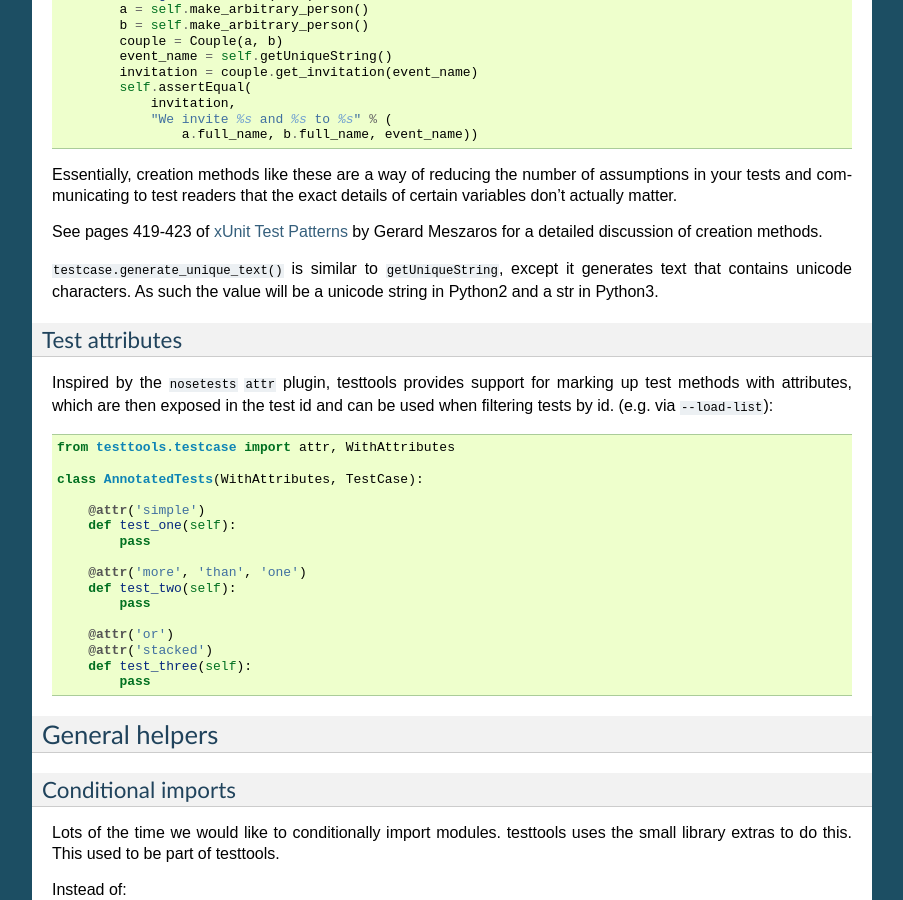
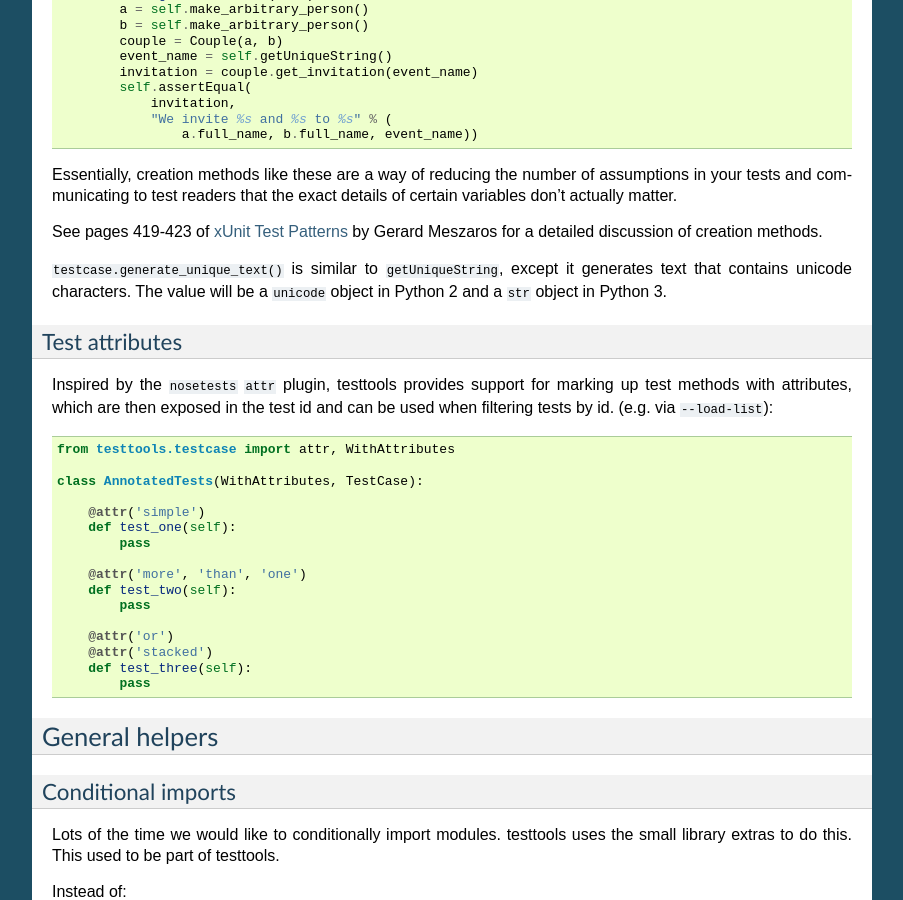
Before and after one commit to testing-cabal/testtools, a Sphinx documentation site: the page built from doc/for-test-authors.rst, in a window 1280 px wide and 900 px high, scrolled down 21999 px. Shown: the whole window, without its empty margins (198-1101 px from the left). Built offline with Sphinx 7.4.7, drawn with Linux system fonts in a browser that asks for light colours; pages that are not in the unit, such as notebooks, are missing from menus.

Commit message:
Clarify docs
The docs were a little confusing on the return type.

```diff
--- a/doc/for-test-authors.rst
+++ b/doc/for-test-authors.rst
@@ -1386,8 +1386,8 @@ See pages 419-423 of `xUnit Test Patterns`_ by Gerard Meszaros for a detailed
 discussion of creation methods.
 
 ``testcase.generate_unique_text()`` is similar to ``getUniqueString``, except
-it generates text that contains unicode characters. As such the value will be a
-unicode string in Python2 and a str in Python3.
+it generates text that contains unicode characters. The value will be a
+``unicode`` object in Python 2 and a ``str`` object in Python 3.
 
 Test attributes
 ---------------
```
